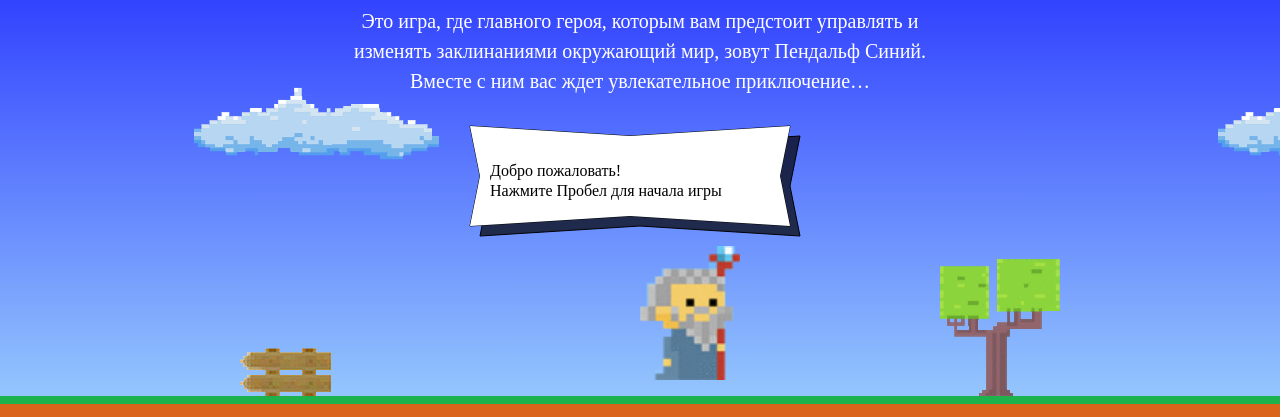
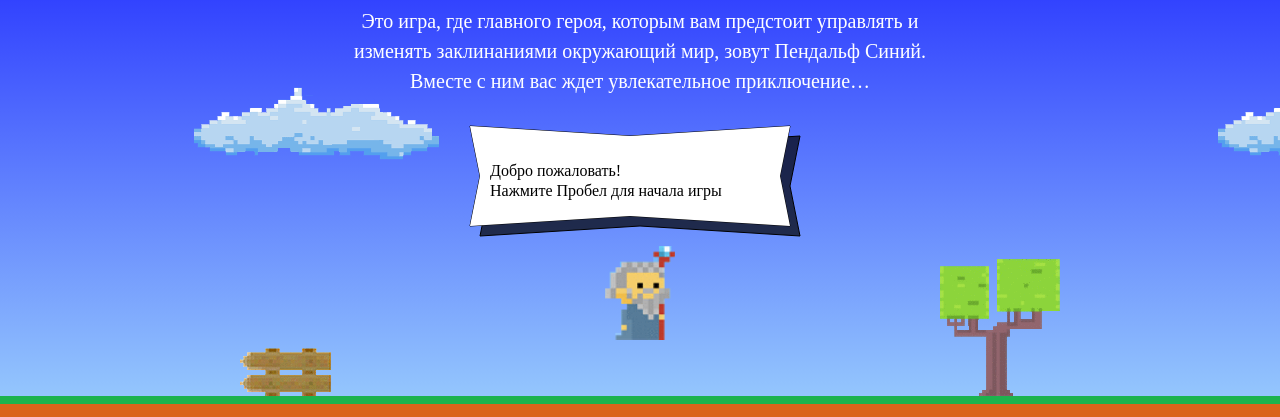
Before and after one commit to ivan300petrov/68426-code-and-magick-19, a website: page index.html in a window 1280 px wide. Shown: the part 203-620 px from the top of the page. Drawn offline with Linux system fonts and the light colour scheme; a web font is replaced by a local one.

Commit message:
йцйцуй

```diff
--- a/index.html
+++ b/index.html
@@ -230,23 +230,19 @@
       </div>
     </template>
     <script>
-      fireballSize = 10;
+      fireballSize = 22;
       wizardSpeed = 3;
-      wizardWidth = 100;
-      getWizardY = function(height) {
-        return Math.round(height / 2);
-      };
-      getWizardX = function(width) {
-        return Math.round(width / 2);
-      };
-      getWizardHeight = function(wizardWidth) {
-        return (getWizardHeight = wizardWidth * 1.337);
-      };
-      getFireballSpeed = function(left) {
-        if (left) return 5;
-        return 2;
-      };
+      wizardWidth = 70;
+      getWizardY = height => ~~height / 2;
+
+      getWizardX = width => ~~((width - wizardWidth) / 2);
+
+      getWizardHeight = wizardWidth => wizardWidth * 1.337;
+
+      getFireballSpeed = left => (left ? 5 : 2);
     </script>
+    <script src="js/stats.js"></script>
+    <script src="js/setup.js"></script>
     <script src="js/game.js"></script>
   </body>
 </html>
--- /dev/null
+++ b/js/setup.js
@@ -0,0 +1,66 @@
+'use strict';
+
+(function () {
+  var WIZARD_NAMES = [
+    'Иван',
+    'Хуан Себастьян',
+    'Мария',
+    'Кристоф',
+    'Виктор',
+    'Юлия',
+    'Люпита',
+    'Вашингтон'
+  ];
+  var WIZARD_SURNAMES = [
+    'да Марья',
+    'Верон',
+    'Мирабелла',
+    'Вальц',
+    'Онопко',
+    'Топольницкая',
+    'Нионго',
+    'Ирвинг'
+  ];
+  var WIZARD_QUANTITY = 4;
+  var WIZARD_COAT_COLORS = [
+    'rgb(101,137,164)',
+    'rgb(241, 43, 107)',
+    'rgb(146, 100, 161)',
+    'rgb(56, 159, 117)',
+    'rgb(215, 210, 55)',
+    'rgb(0, 0, 0)'
+  ];
+  var WIZARD_EYES_COLORS = ['black', 'red', 'blue', 'yellow', 'green'];
+  var userDialog = document.querySelector('.setup');
+  var setupOpen = document.querySelector('.setup-open');
+  var setupClose = userDialog.querySelector('.setup-close');
+
+  var openPopup = function () {
+    userDialog.classList.remove('hidden');
+    document.addEventListener('keydown', onPopupEscPress);
+  };
+
+  var closePopup = function () {
+    userDialog.classList.add('hidden');
+    document.removeEventListener('keydown', onPopupEscPress);
+  };
+
+  var onPopupEscPress = function (evt) {
+    window.util.isEscEvent(evt, closePopup);
+  };
+
+  setupOpen.addEventListener('click', function () {
+    openPopup();
+  });
+
+  setupClose.addEventListener('click', function () {
+    closePopup();
+  });
+  window.setup = {
+    WIZARD_NAMES: WIZARD_NAMES,
+    WIZARD_SURNAMES: WIZARD_SURNAMES,
+    WIZARD_QUANTITY: WIZARD_QUANTITY,
+    WIZARD_COAT_COLORS: WIZARD_COAT_COLORS,
+    WIZARD_EYES_COLORS: WIZARD_EYES_COLORS
+  };
+})();
--- /dev/null
+++ b/js/stats.js
@@ -0,0 +1,113 @@
+'use strict';
+
+var CLOUD_WIDTH = 420;
+var CLOUD_HEIGHT = 270;
+var CLOUD_X = 100;
+var CLOUD_Y = 10;
+var CLOUD_COLOR = '#ffffff';
+var SHADOW_GAP = 10;
+var SHADOW_COLOR = 'rgba(0, 0, 0, 0.7)';
+var BAR_WIDTH = 40;
+var BAR_GAP = 50;
+var BAR_MAX_HEIGHT = 150;
+var BAR_BOTTOM_Y = 245;
+var START_POINT_X = 140;
+var MAIN_PLAYER_COLOR = 'rgba(255, 0, 0, 1)';
+var PLAYER_NAME_Y = 255;
+var TIME_SCORE_Y = 225;
+
+var textColor = '#000000';
+var textBaseline = 'hanging';
+var textFont = '16px PT Mono';
+
+var renderCloud = function (ctx, x, y, color) {
+  ctx.fillStyle = color;
+  ctx.fillRect(x, y, CLOUD_WIDTH, CLOUD_HEIGHT);
+};
+
+var getMaxElement = function (arr) {
+  var maxElement = arr[0];
+  for (var i = 0; i < arr.length; i++) {
+    if (arr[i] > maxElement) {
+      maxElement = arr[i];
+    }
+  }
+  return maxElement;
+};
+
+var getRandomHslSaturation = function (color, brightness) {
+  return (
+    'hsl(' + color + ', ' + Math.random() * 100 + '%, ' + brightness + '%)'
+  );
+};
+
+var drawBar = function (ctx, x, y, width, height, color) {
+  ctx.fillStyle = color;
+  ctx.fillRect(x, y, width, height);
+};
+
+var writeText = function (ctx, text, x, y, color, baseline, font) {
+  ctx.fillStyle = color;
+  ctx.textBaseline = baseline;
+  ctx.font = font;
+  ctx.fillText(text, x, y);
+};
+
+window.renderStatistics = function (ctx, names, times) {
+  var maxTime = getMaxElement(times);
+
+  renderCloud(ctx, CLOUD_X + SHADOW_GAP, CLOUD_Y + SHADOW_GAP, SHADOW_COLOR);
+  renderCloud(ctx, CLOUD_X, CLOUD_Y, CLOUD_COLOR);
+  writeText(
+      ctx,
+      'Ура, вы победили!',
+      120,
+      30,
+      textColor,
+      textBaseline,
+      textFont
+  );
+  writeText(
+      ctx,
+      'Список результатов:',
+      120,
+      50,
+      textColor,
+      textBaseline,
+      textFont
+  );
+
+  for (var i = 0; i < names.length; i++) {
+    var barHeight = (times[i] * BAR_MAX_HEIGHT) / maxTime;
+    var color = getRandomHslSaturation(240, 70);
+    if (names[i] === 'Вы') {
+      color = MAIN_PLAYER_COLOR;
+    }
+    drawBar(
+        ctx,
+        START_POINT_X + i * (BAR_WIDTH + BAR_GAP),
+        BAR_BOTTOM_Y - barHeight,
+        BAR_WIDTH,
+        barHeight,
+        color
+    );
+    writeText(
+        ctx,
+        Math.floor(times[i]),
+        START_POINT_X + i * (BAR_WIDTH + BAR_GAP),
+        TIME_SCORE_Y - barHeight,
+        textColor,
+        textBaseline,
+        textFont
+    );
+    writeText(
+        ctx,
+        names[i],
+        START_POINT_X + i * (BAR_WIDTH + BAR_GAP),
+        PLAYER_NAME_Y,
+        textColor,
+        textBaseline,
+        textFont
+    );
+  }
+};
```
